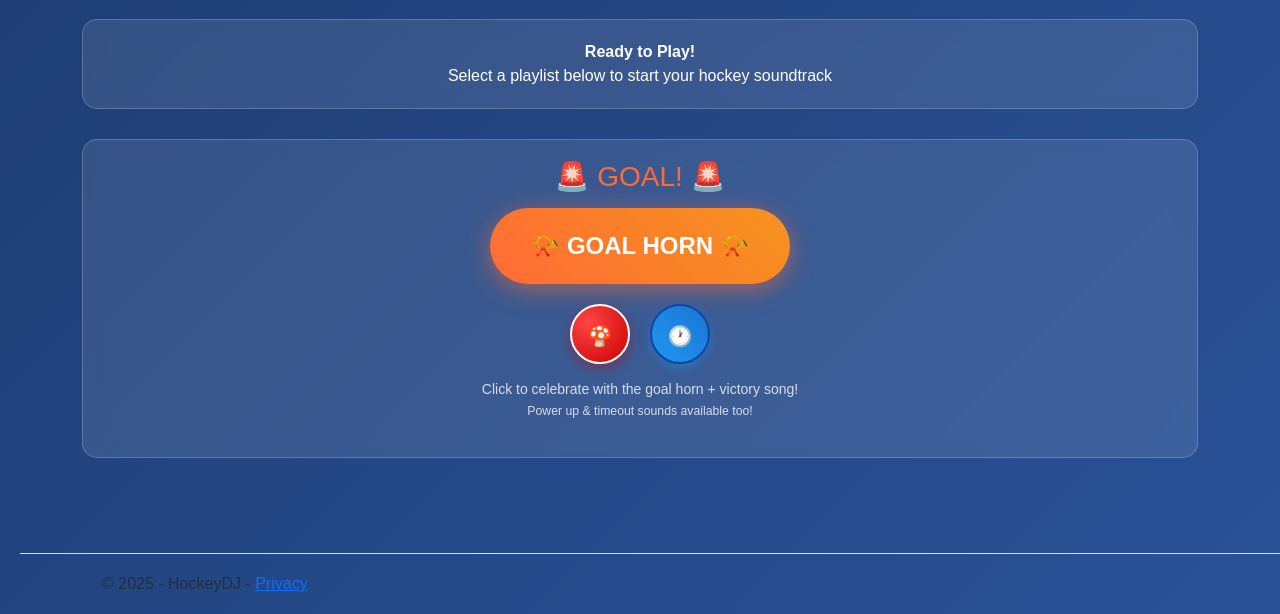
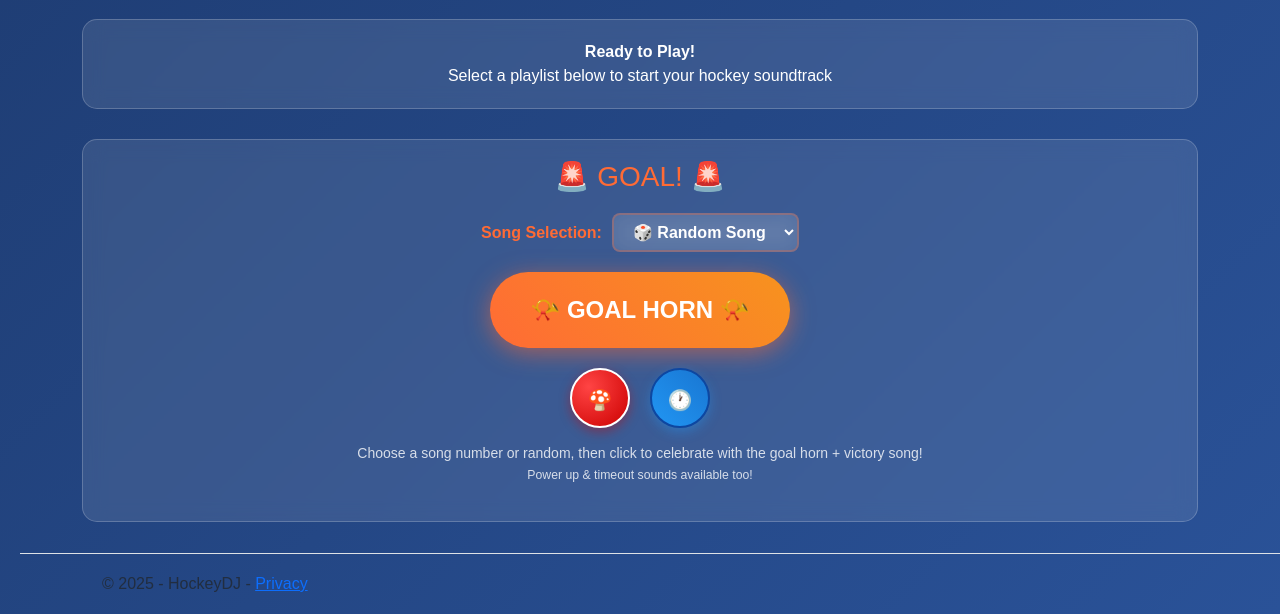
Before and after one commit to Puckbattler/HockeyDJ, an ASP.NET Core app: template Views/Home/Index.cshtml in a window 1280 px wide. Shown: the part 186-800 px from the top of the page. Run offline with ASP.NET Core 8, Linux system fonts and the light colour scheme; the template is opened without the code that fills it, so the values that code supplies are empty; style sheets or scripts are compiled from the project's sources; some libraries are stand-ins or nearby versions.

Commit message:
Added drop down to select songs for player numbers for goal.

```diff
--- a/Views/Home/Index.cshtml
+++ b/Views/Home/Index.cshtml
@@ -84,6 +84,44 @@
                 transform: none;
                 animation: none;
             }
+
+        .song-selector {
+            margin: 20px 0;
+            display: flex;
+            align-items: center;
+            justify-content: center;
+            gap: 10px;
+        }
+
+        .song-selector label {
+            font-weight: bold;
+            color: #ff6b35;
+            font-size: 16px;
+        }
+
+        .song-dropdown {
+            background: rgba(255, 255, 255, 0.1);
+            border: 2px solid rgba(255, 107, 53, 0.3);
+            border-radius: 8px;
+            color: white;
+            padding: 8px 15px;
+            font-size: 16px;
+            font-weight: bold;
+            backdrop-filter: blur(10px);
+            transition: all 0.3s ease;
+        }
+
+        .song-dropdown:focus {
+            outline: none;
+            border-color: #ff6b35;
+            background: rgba(255, 255, 255, 0.2);
+        }
+
+        .song-dropdown option {
+            background: #1e3c72;
+            color: white;
+            padding: 8px;
+        }
 
         .sound-buttons {
             display: flex;
@@ -287,9 +325,38 @@
 
     <div class="goal-horn-section">
         <h3 style="color: #ff6b35; margin-bottom: 15px;">🚨 GOAL! 🚨</h3>
+
+        <div class="song-selector">
+            <label for="songSelector">Song Selection:</label>
+            <select id="songSelector" class="song-dropdown">
+                <option value="random">🎲 Random Song</option>
+                <option value="1">🎵 Song 1</option>
+                <option value="2">🎵 Song 2</option>
+                <option value="3">🎵 Song 3</option>
+                <option value="4">🎵 Song 4</option>
+                <option value="5">🎵 Song 5</option>
+                <option value="6">🎵 Song 6</option>
+                <option value="7">🎵 Song 7</option>
+                <option value="8">🎵 Song 8</option>
+                <option value="9">🎵 Song 9</option>
+                <option value="10">🎵 Song 10</option>
+                <option value="11">🎵 Song 11</option>
+                <option value="12">🎵 Song 12</option>
+                <option value="13">🎵 Song 13</option>
+                <option value="14">🎵 Song 14</option>
+                <option value="15">🎵 Song 15</option>
+                <option value="16">🎵 Song 16</option>
+                <option value="17">🎵 Song 17</option>
+                <option value="18">🎵 Song 18</option>
+                <option value="19">🎵 Song 19</option>
+                <option value="20">🎵 Song 20</option>
+            </select>
+        </div>
+
         <button class="goal-horn-btn" id="goalHornBtn" onclick="playGoalHorn()">
             📯 GOAL HORN 📯
         </button>
+
         <div class="sound-buttons">
             <button class="mushroom-btn" id="mushroomBtn" onclick="playMushroomSound()" title="Power Up Sound">
                 🍄
@@ -299,7 +366,7 @@
             </button>
         </div>
         <p style="margin-top: 15px; font-size: 14px; color: rgba(255,255,255,0.8);">
-            Click to celebrate with the goal horn + victory song!<br>
+            Choose a song number or random, then click to celebrate with the goal horn + victory song!<br>
             <small>Power up & timeout sounds available too!</small>
         </p>
     </div>
@@ -546,6 +613,9 @@
 
         async function playGoalHorn() {
             const goalHornBtn = document.getElementById('goalHornBtn');
+            const songSelector = document.getElementById('songSelector');
+            const selectedValue = songSelector.value;
+
             goalHornBtn.disabled = true;
             goalHornBtn.textContent = '🎺 CELEBRATING... 🎺';
 
@@ -568,16 +638,32 @@
                     });
                 }
 
-                // After goal horn, play random song from goal horn playlist
+                // After goal horn, play selected song from goal horn playlist
                 if (goalHornPlaylistId && playlistTracks[goalHornPlaylistId]) {
                     const tracks = playlistTracks[goalHornPlaylistId];
                     if (tracks.length > 0) {
-                        const randomTrack = tracks[Math.floor(Math.random() * tracks.length)];
+                        let selectedTrack;
+
+                        if (selectedValue === 'random') {
+                            // Play random track (original behavior)
+                            selectedTrack = tracks[Math.floor(Math.random() * tracks.length)];
+                        } else {
+                            // Play specific track by number (1-based index)
+                            const trackIndex = parseInt(selectedValue) - 1;
+                            if (trackIndex >= 0 && trackIndex < tracks.length) {
+                                selectedTrack = tracks[trackIndex];
+                            } else {
+                                // If the selected number is out of range, fall back to random
+                                console.warn(`Song ${selectedValue} not available in playlist (only ${tracks.length} songs). Playing random song instead.`);
+                                selectedTrack = tracks[Math.floor(Math.random() * tracks.length)];
+                                showError(`Song ${selectedValue} not available in playlist. Playing random song instead.`);
+                            }
+                        }
 
                         // Update current track display
                         updateCurrentTrack({
-                            name: randomTrack.name,
-                            artists: [{ name: randomTrack.artist }]
+                            name: selectedTrack.name,
+                            artists: [{ name: selectedTrack.artist }]
                         });
 
                         // Transfer playback to our device first
@@ -601,7 +687,7 @@
                                 'Content-Type': 'application/json'
                             },
                             body: JSON.stringify({
-                                uris: [randomTrack.uri]
+                                uris: [selectedTrack.uri]
                             })
                         });
                     }
```
